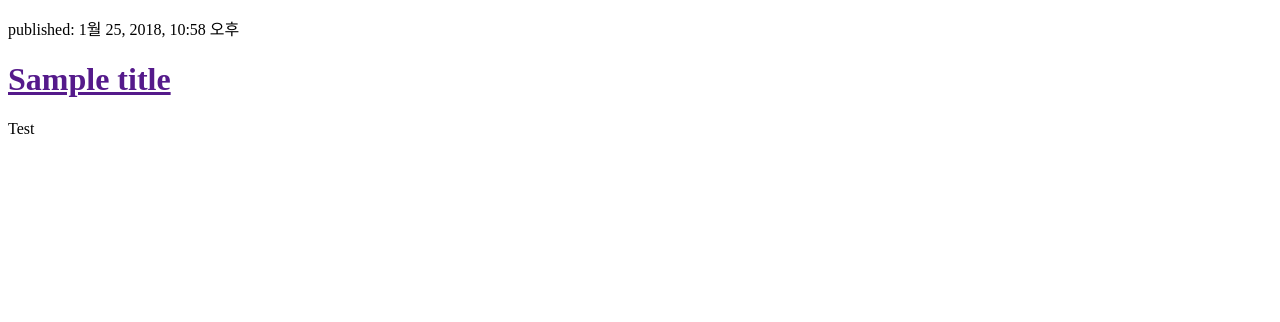
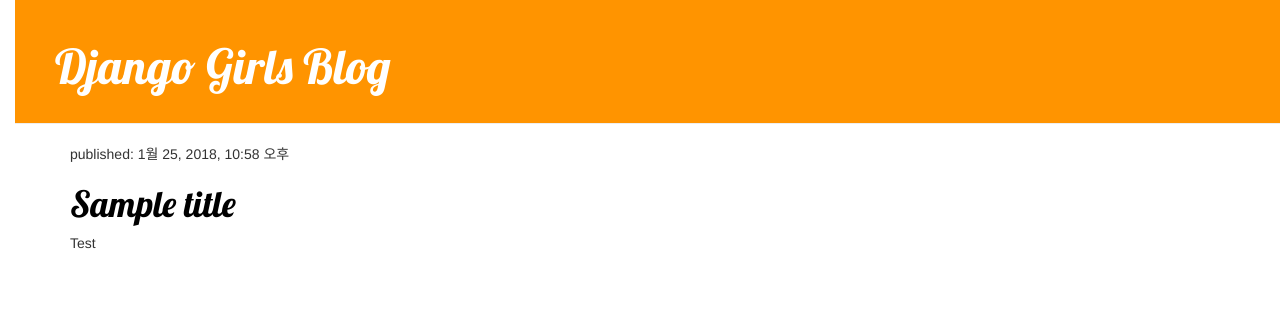
Before and after one commit to dPaulb/djangoGirls, a Django app: page / in a window 1280 px wide. Shown: the top 322 px of the page. Run offline with Django 3.2, Linux system fonts and the light colour scheme; data comes from the database, SQL or seed files in the repository; some libraries are stand-ins or nearby versions.

Commit message:
Added view and template for detailed blog post as well as CSS for the site.

```diff
--- /dev/null
+++ b/blog/static/css/blog.css
@@ -0,0 +1,55 @@
+h1 a {
+    color: #FCA205;
+     font-family: 'Lobster';
+}
+
+body {
+    padding-left: 15px;
+}
+
+.page-header {
+    background-color: #ff9400;
+    margin-top: 0;
+    padding: 20px 20px 20px 40px;
+}
+
+.page-header h1, .page-header h1 a, .page-header h1 a:visited, .page-header h1 a:active {
+    color: #ffffff;
+    font-size: 36pt;
+    text-decoration: none;
+}
+
+.content {
+    margin-left: 40px;
+}
+
+h1, h2, h3, h4 {
+    font-family: 'Lobster', cursive;
+}
+
+.date {
+    color: #828282;
+}
+
+.save {
+    float: right;
+}
+
+.post-form textarea, .post-form input {
+    width: 100%;
+}
+
+.top-menu, .top-menu:hover, .top-menu:visited {
+    color: #ffffff;
+    float: right;
+    font-size: 26pt;
+    margin-right: 20px;
+}
+
+.post {
+    margin-bottom: 70px;
+}
+
+.post h1 a, .post h1 a:visited {
+    color: #000000;
+}
--- /dev/null
+++ b/blog/templates/blog/base.html
@@ -0,0 +1,24 @@
+<!DOCTYPE html>
+{% load staticfiles %}
+<html lang="en">
+<head>
+    <title>Django Girls blog</title>
+    <link rel="stylesheet" href="//maxcdn.bootstrapcdn.com/bootstrap/3.2.0/css/bootstrap.min.css">
+    <link rel="stylesheet" href="//maxcdn.bootstrapcdn.com/bootstrap/3.2.0/css/bootstrap-theme.min.css">
+    <link href='//fonts.googleapis.com/css?family=Lobster&subset=latin,latin-ext' rel='stylesheet' type='text/css'>
+    <link rel="stylesheet" href="{% static 'css/blog.css' %}">
+</head>
+<body>
+<div class="page-header">
+    <h1><a href="/">Django Girls Blog</a></h1>
+</div>
+<div class="content container">
+    <div class="row">
+        <div class="col-md-8">
+            {% block content %}
+            {% endblock %}
+        </div>
+    </div>
+</div>
+</body>
+</html>
--- a/blog/templates/blog/post_list.html
+++ b/blog/templates/blog/post_list.html
@@ -1,17 +1,10 @@
-<!DOCTYPE html>
-<html lang="en">
-<head>
-    <meta charset="UTF-8">
-    <title>Title</title>
-</head>
-<body>
+{% extends 'blog/base.html' %}
+{% block content %}
 {% for post in posts %}
-<div>
+<div class="post">
     <p>published: {{ post.published_date }}</p>
-    <h1><a href="">{{ post.title }}</a></h1>
-    <p>{{ post.text | linebreaksbr }}</p>
+    <h1><a href="{% url 'post_detail' pk=post.pk %}">{{ post.title }}</a></h1>
+    <p>{{ post.text|linebreaksbr }}</p>
 </div>
 {% endfor %}
-
-</body>
-</html>
+{% endblock %}
--- a/blog/urls.py
+++ b/blog/urls.py
@@ -5,4 +5,5 @@ from . import views
 
 urlpatterns = [
     url(r'^$', views.post_list, name='post_list'),
+    url(r'^post/(?P<pk>\d+)/$', views.post_detail, name='post_detail'),
 ]
--- a/blog/views.py
+++ b/blog/views.py
@@ -2,6 +2,7 @@ from django.shortcuts import render
 from django.utils import timezone
 
 from .models import Post
+from django.shortcuts import render, get_object_or_404
 
 
 # Create your views here.
@@ -9,3 +10,7 @@ from .models import Post
 def post_list(request):
     posts = Post.objects.filter(published_date__lte=timezone.now()).order_by('published_date')
     return render(request, 'blog/post_list.html', {'posts': posts})
+
+def post_detail(request, pk):
+    post = get_object_or_404(Post, pk = pk)
+    return render(request, 'blog/post_detail.html', {'post': post})
```
Also changed, not shown: blog/templates/blog/post_detail.html (added, +13 -0 lines).
